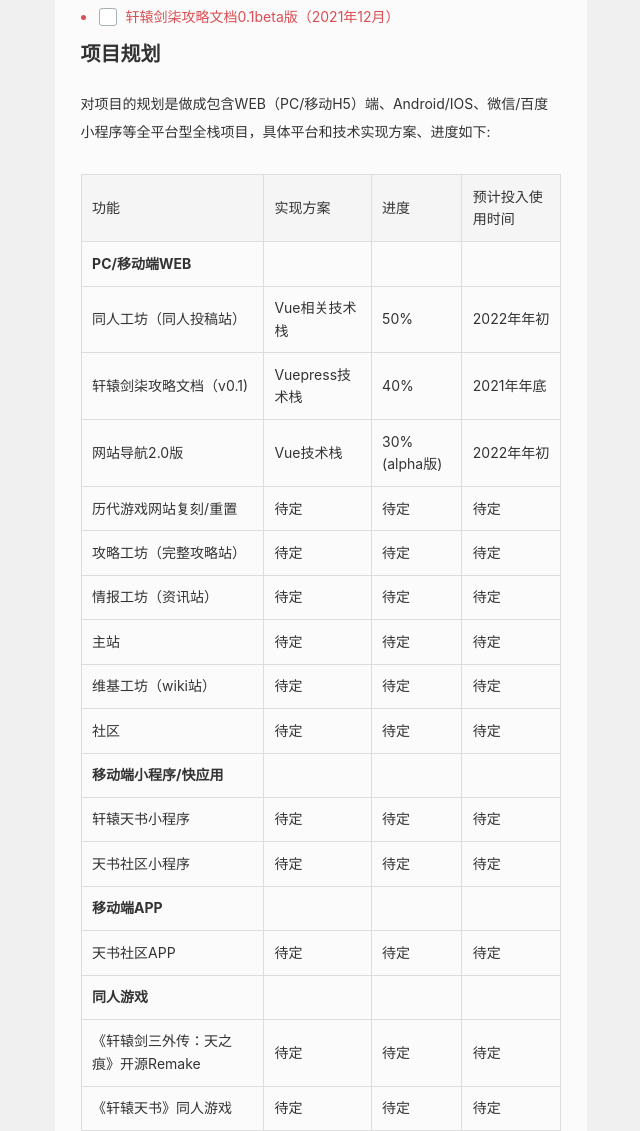
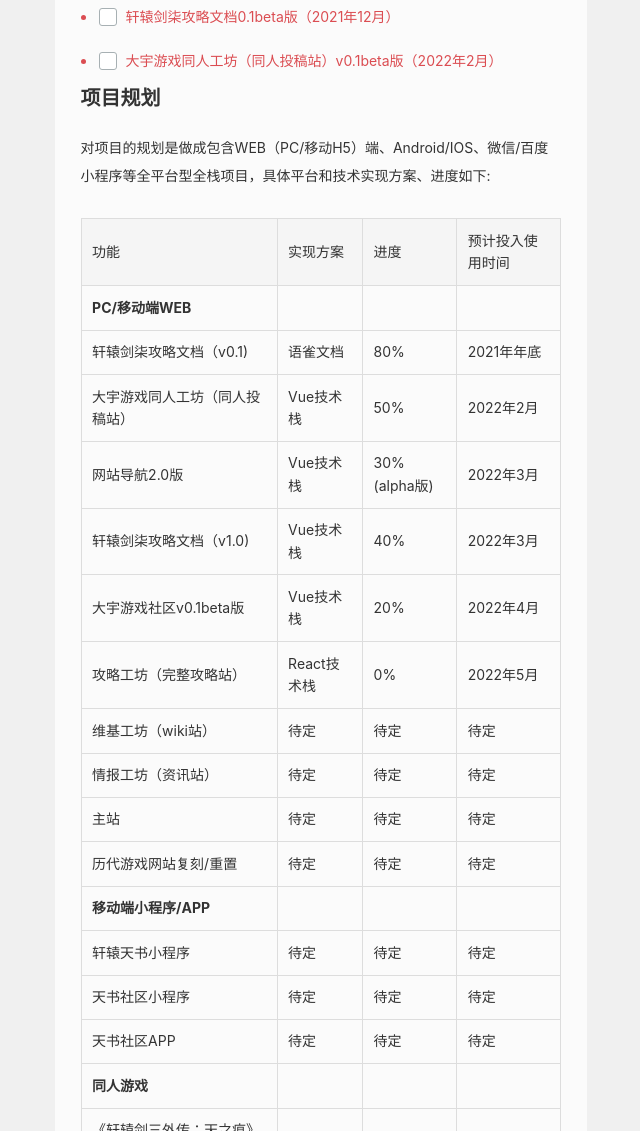
Before and after one commit to swdwiki/swdwiki.github.io, a plain HTML site: page 2021/11/10/《轩辕天书》开发日志站正式启用/index.html in a window 1280 px wide. Shown: the part 687-1818 px from the top of the page, without its empty margins (319-959 px from the left). Drawn offline with Linux system fonts and the light colour scheme.

Commit message:
Site updated: 2021-11-10 17:00:59

```diff
--- a/2021/11/10/《轩辕天书》开发日志站正式启用/index.html
+++ b/2021/11/10/《轩辕天书》开发日志站正式启用/index.html
@@ -7,6 +7,7 @@
 <p>更新进度：按月度更新，单独项目启用前20天按周更新。</p>
 <h2 id="更新计划"><a href="#更新计划" class="headerlink" title="更新计划"></a>更新计划</h2><ul>
 <li><input disabled="" type="checkbox"> 轩辕剑柒攻略文档0.1beta版（2021年12月）</li>
+<li><input disabled="" type="checkbox"> 大宇游戏同人工坊（同人投稿站）v0.1beta版（2022年2月）</li>
 </ul>
 <h2 id="项目规划"><a href="#项目规划" class="headerlink" title="项目规划"></a>项目规划</h2><p>对项目的规划是做成包含WEB（PC/移动H5）端、Android/IOS、微信/百度小程序等全平台型全栈项目，具体平台和技术实现方案、进度如下:</p>
 <table>
@@ -25,31 +26,43 @@
 <td></td>
 </tr>
 <tr>
-<td>同人工坊（同人投稿站）</td>
-<td>Vue相关技术栈</td>
-<td>50%</td>
-<td>2022年年初</td>
+<td>轩辕剑柒攻略文档（v0.1)</td>
+<td>语雀文档</td>
+<td>80%</td>
+<td>2021年年底</td>
 </tr>
 <tr>
-<td>轩辕剑柒攻略文档（v0.1)</td>
-<td>Vuepress技术栈</td>
-<td>40%</td>
-<td>2021年年底</td>
+<td>大宇游戏同人工坊（同人投稿站）</td>
+<td>Vue技术栈</td>
+<td>50%</td>
+<td>2022年2月</td>
 </tr>
 <tr>
 <td>网站导航2.0版</td>
 <td>Vue技术栈</td>
 <td>30%(alpha版)</td>
-<td>2022年年初</td>
+<td>2022年3月</td>
 </tr>
 <tr>
-<td>历代游戏网站复刻/重置</td>
-<td>待定</td>
-<td>待定</td>
-<td>待定</td>
+<td>轩辕剑柒攻略文档（v1.0)</td>
+<td>Vue技术栈</td>
+<td>40%</td>
+<td>2022年3月</td>
+</tr>
+<tr>
+<td>大宇游戏社区v0.1beta版</td>
+<td>Vue技术栈</td>
+<td>20%</td>
+<td>2022年4月</td>
 </tr>
 <tr>
 <td>攻略工坊（完整攻略站）</td>
+<td>React技术栈</td>
+<td>0%</td>
+<td>2022年5月</td>
+</tr>
+<tr>
+<td>维基工坊（wiki站）</td>
 <td>待定</td>
 <td>待定</td>
 <td>待定</td>
@@ -67,19 +80,13 @@
 <td>待定</td>
 </tr>
 <tr>
-<td>维基工坊（wiki站）</td>
+<td>历代游戏网站复刻/重置</td>
 <td>待定</td>
 <td>待定</td>
 <td>待定</td>
 </tr>
 <tr>
-<td>社区</td>
-<td>待定</td>
-<td>待定</td>
-<td>待定</td>
-</tr>
-<tr>
-<td><strong>移动端小程序/快应用</strong></td>
+<td><strong>移动端小程序/APP</strong></td>
 <td></td>
 <td></td>
 <td></td>
@@ -95,12 +102,6 @@
 <td>待定</td>
 <td>待定</td>
 <td>待定</td>
-</tr>
-<tr>
-<td><strong>移动端APP</strong></td>
-<td></td>
-<td></td>
-<td></td>
 </tr>
 <tr>
 <td>天书社区APP</td>
```
Also changed, not shown: index.html (+28 -27 lines).
